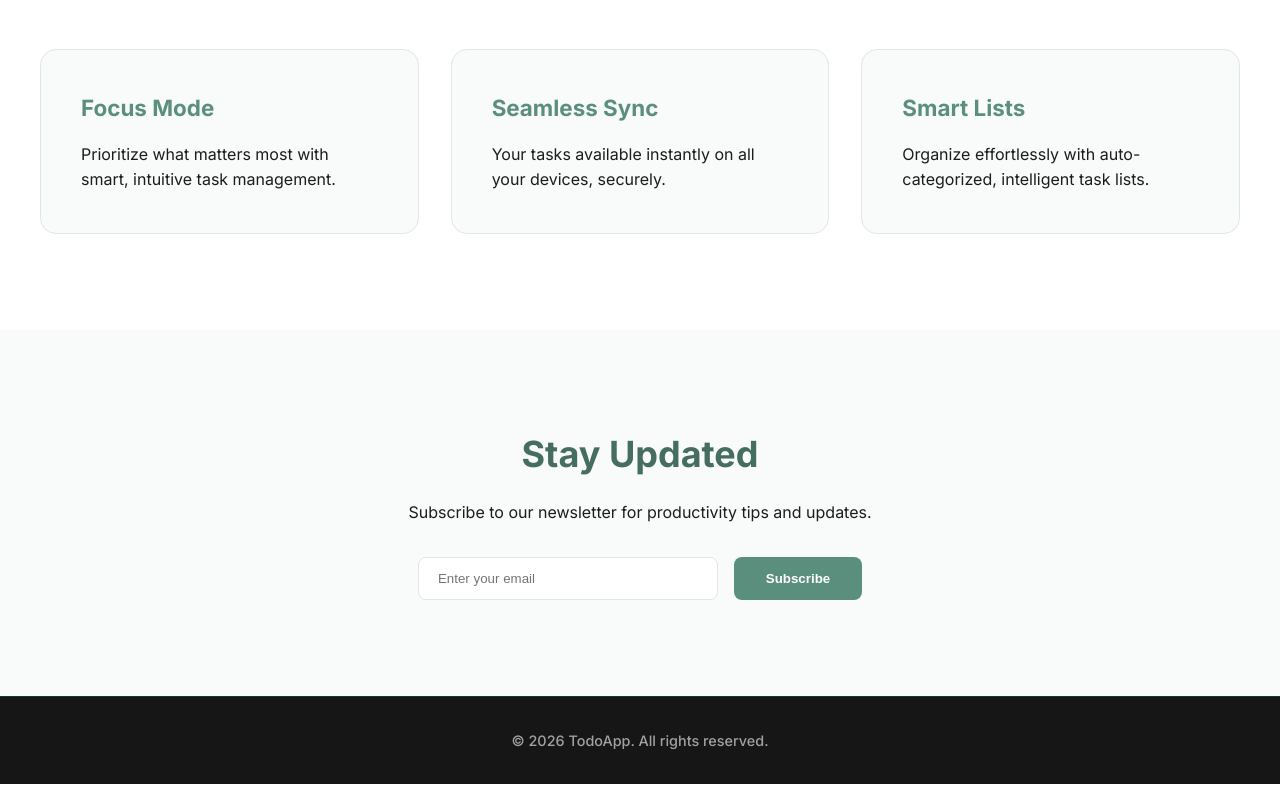
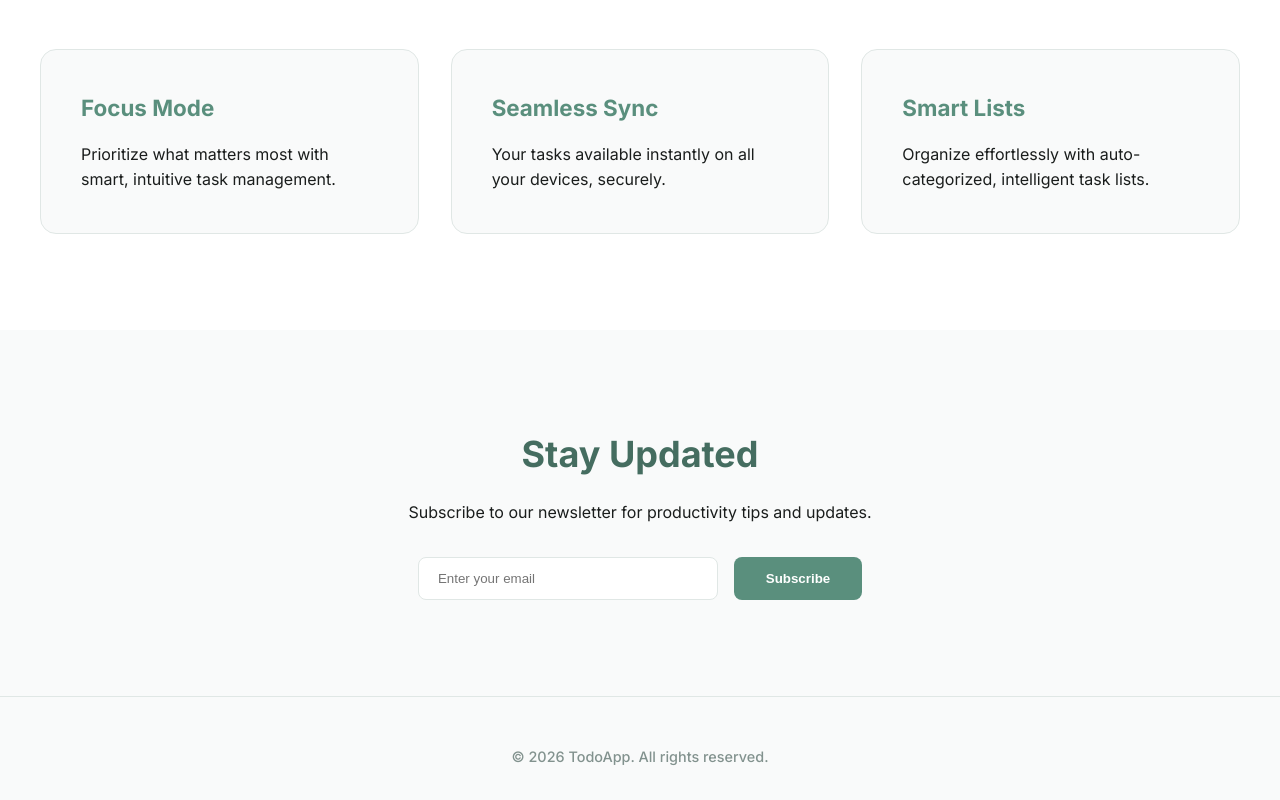
Before and after one commit to AreebaSadiq23/Todo-application, a Next.js app in the folder frontend/: page / in a window 1280 px wide. Shown: the part 781-1581 px from the top of the page. Built offline with nearby package versions, Linux system fonts and the light colour scheme; no server answers.

Commit message:
fix: update footer theme to sage design

```diff
--- a/frontend/components/footer.module.css
+++ b/frontend/components/footer.module.css
@@ -1,26 +1,26 @@
 /* ========================================
-   SIMPLE FOOTER - DARK GREEN THEME
+   PREMIUM FOOTER - SAGE DESIGN SYSTEM
    ======================================== */
 
 .footer {
-  background: rgba(10, 10, 10, 0.95);
-  backdrop-filter: blur(20px);
-  padding: 2rem 1rem;
+  background: var(--gray-50);
+  border-top: 1px solid var(--gray-200);
+  padding: 3rem 1rem 2rem;
   text-align: center;
-  border-top: 1px solid rgba(34, 197, 94, 0.2);
   margin-top: auto;
+  color: var(--gray-700);
 }
 
 .copyright {
   font-size: 0.9rem;
-  color: rgba(255, 255, 255, 0.6);
+  color: var(--gray-500);
   font-weight: 500;
 }
 
 /* Responsive */
 @media (max-width: 480px) {
   .footer {
-    padding: 1.5rem 1rem;
+    padding: 2rem 1rem;
   }
 
   .copyright {
```
